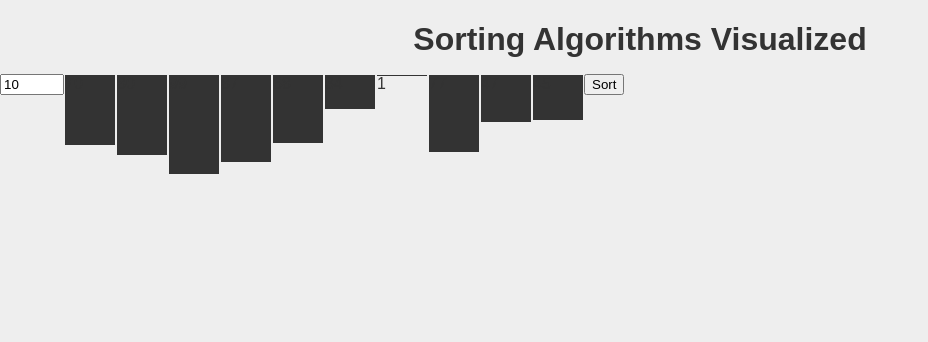
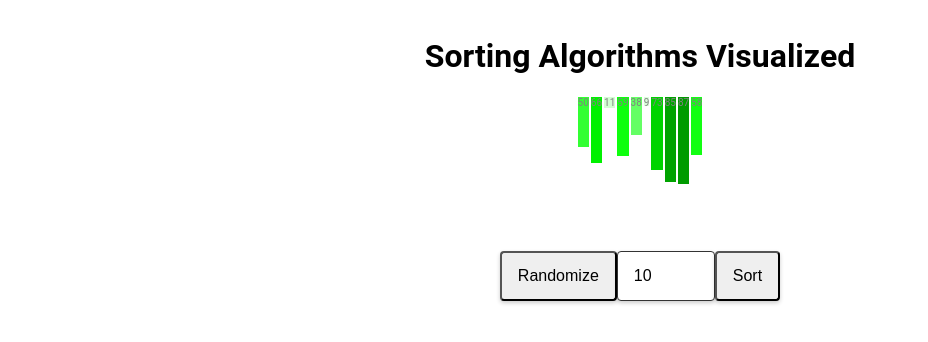
Before and after one commit to erikmalm/sorting-algs, a React (Create React App) app: page / in a window 1280 px wide. Shown: the top 342 px of the page, without its empty margins (0-928 px from the left). Built offline with nearby package versions, Linux system fonts and the light colour scheme.

Commit message:
updated page

```diff
--- a/src/algorithms/mergeSort.js
+++ b/src/algorithms/mergeSort.js
@@ -1,9 +1,8 @@
 export default function mergeSort(array) {
   // Base case: if the array has 1 or 0 elements, it is
-  // already sorted. Return the array as an intermediate
-  // state.
+  // already sorted. Return the array as the result.
   if (array.length <= 1) {
-    return [array];
+    return array;
   }
 
   // Split the array in half.
@@ -11,42 +10,25 @@ export default function mergeSort(array) {
   const left = array.slice(0, middle);
   const right = array.slice(middle);
 
-  // Recursively sort the left and right halves, and
-  // store the intermediate states in leftStates and
-  // rightStates.
-  const leftStates = mergeSort(left);
-  const rightStates = mergeSort(right);
+  // Recursively sort the left and right halves.
+  const leftSorted = mergeSort(left);
+  const rightSorted = mergeSort(right);
 
-  // Merge the sorted left and right halves, and store
-  // the intermediate states in resultStates.
-  const resultStates = [];
-  let result = [];
-  while (left.length > 0 && right.length > 0) {
-    // Add the current state of the result array to the
-    // intermediate states.
-    resultStates.push(result.slice());
-
-    if (left[0] <= right[0]) {
-      result.push(left.shift());
+  // Merge the sorted left and right halves and return the result.
+  const result = [];
+  let leftIndex = 0;
+  let rightIndex = 0;
+  while (leftIndex < leftSorted.length && rightIndex < rightSorted.length) {
+    if (leftSorted[leftIndex] <= rightSorted[rightIndex]) {
+      result.push(leftSorted[leftIndex]);
+      leftIndex++;
     } else {
-      result.push(right.shift());
+      result.push(rightSorted[rightIndex]);
+      rightIndex++;
     }
   }
+  // Add the remaining elements of left and right to the result.
+  result.push(...leftSorted.slice(leftIndex), ...rightSorted.slice(rightIndex));
 
-  // Add the remaining elements of left and right to the result.
-  result.push(...left, ...right);
-
-
-
-  // Add the final state of the result array to the intermediate
-  // states.
-  resultStates.push(result.slice());
-
-  //console.log(resultStates);
-
-  // Concatenate the leftStates, rightStates, and
-  // result arrays to get the array of intermediate
-  // states for the entire sorting process.
-  console.log(resultStates);
-  return [...leftStates, ...rightStates, ...resultStates];
+  return result;
 }
--- a/src/components/Bar.js
+++ b/src/components/Bar.js
@@ -1,5 +1,4 @@
 import React from "react";
-import "../styles/bar.css";
 
 // The Bar component is a functional component that
 // renders a single bar in the bar chart. It receives
@@ -7,7 +6,19 @@ import "../styles/bar.css";
 // height of the bar based on this value.
 const Bar = (props) => {
   return (
-    <div className="Bar" style={{ height: props.value }}>
+    <div
+      className="Bar"
+      style={{
+        backgroundColor: `hsl(120, 100%, calc(20% + 80% * (100 - ${props.value}) / 100))`,
+        height: `${props.value}px`,
+        width: `calc(100 - ${props.length}) px`,
+        fontSize: "10px",
+        color: "gray",
+        textAlign: "center",
+        display: "inline-block",
+        margin: "1px",
+      }}
+    >
       {props.value}
     </div>
   );
--- a/src/presenters/mergeSortVisualizationPresenter.js
+++ b/src/presenters/mergeSortVisualizationPresenter.js
@@ -24,13 +24,22 @@ const MergeSortVisualizationPresenter = () => {
 
   // Sort the array using the mergeSort algorithm.
   function sort() {
-    setArray(mergeSort(array));
+    const copy = array.slice();
+    setArray(mergeSort(copy));
   }
 
   // Handle changes to the input field for the array
   // length by updating the state with the new value.
   function handleChange(event) {
-    setArrayLength(Number(event.target.value));
+    const length = Number(event.target.value);
+    setArrayLength(length);
+    setArray(generateRandomArray(length));
+  }
+
+  function handleRandomize(event) {
+    const length = arrayLength;
+    setArrayLength(length);
+    setArray(generateRandomArray(length));
   }
 
   // Return the MergeSortVisualizationView component with
@@ -38,10 +47,11 @@ const MergeSortVisualizationPresenter = () => {
   return (
     <div className="MergeSortVisualizationPresenter">
       <MergeSortVisualizationView
-        array={generateRandomArray(arrayLength)}
+        array={array}
         arrayLength={arrayLength}
         onSort={sort}
         onChange={handleChange}
+        onRandomize={handleRandomize}
       />
     </div>
   );
--- a/src/styles/bar.css
+++ b/src/styles/bar.css
@@ -1,6 +1,4 @@
 .Bar {
-  background-color: #333;
   margin: 1px;
-  width: 50px;
   display: inline-block;
 }
--- a/src/styles/styles.css
+++ b/src/styles/styles.css
@@ -1,7 +1,10 @@
+@font-face {
+  font-family: "Roboto";
+  src: url("https://fonts.googleapis.com/css?family=Roboto");
+}
+
 body {
-    font-family: sans-serif;
-    color: #333;
-    background-color: #eee;
+  font-family: "Roboto", sans-serif;
 }
 
 h1 {
@@ -15,24 +18,53 @@ body {
   line-height: 1.5;
 }
 
-  .container {
-    max-width: 600px;
+.ContentPresenter {
+  min-width: 100vh;
+  min-height: 100vh;
   margin: 0 auto;
   padding: 1em;
   box-sizing: border-box;
 }
 
-  .merge-sort-visualization {
+.MergeSortVisualizationView {
+  text-align: center;
+  min-height: 20vh;
+}
+
+.input {
+  text-align: center;
   display: flex;
   justify-content: center;
-    align-items: center;
-    margin: 1em 0;
 }
 
-  .merge-sort-bar {
-    display: inline-block;
-    width: 10px;
-    height: 100px;
-    margin: 0 2px;
-    background-color: #333;
+input[type="number"],
+button {
+  font-size: 16px;
+  padding: 8px 16px;
+  border-radius: 4px;
+  background-color: linear-gradient(to bottom, #333, #666);
+  box-shadow: 0 2px 4px rgba(0, 0, 0, 0.2);
+  cursor: pointer;
 }
+
+input[type="number"] {
+  appearance: none;
+  height: 32px;
+  padding: 8px 16px;
+  font-size: 16px;
+  border: 1px solid #333;
+  border-radius: 4px;
+}
+
+button {
+  transition: all 0.2s;
+}
+
+button:hover {
+  background-color: linear-gradient(to bottom, #666, #999);
+}
+
+button:active {
+  box-shadow: 0 1px 2px rgba(0, 0, 0, 0.2);
+  transform: translateY(2px);
+}
--- a/src/views/MergeSortVisualizationView.js
+++ b/src/views/MergeSortVisualizationView.js
@@ -9,7 +9,14 @@ import Bar from "../components/bar";
 // button.
 const MergeSortVisualizationView = (props) => {
   return (
+    <div>
       <div className="MergeSortVisualizationView">
+        {props.array.map((value, index, length) => (
+          <Bar key={index} value={value} amount={length} />
+        ))}
+      </div>
+      <div className="input">
+        <button onClick={props.onRandomize}>Randomize</button>
         <input
           type="number"
           value={props.arrayLength}
@@ -17,13 +24,10 @@ const MergeSortVisualizationView = (props) => {
           min={1}
           max={100}
         />
-      {props.array.map((value, index) => (
-        <Bar key={index} value={value} />
-      ))}
         <button onClick={props.onSort}>Sort</button>
+      </div>
     </div>
   );
 };
 
-
 export default MergeSortVisualizationView;
```
Lines whose indentation alone changed are shown as unchanged.
